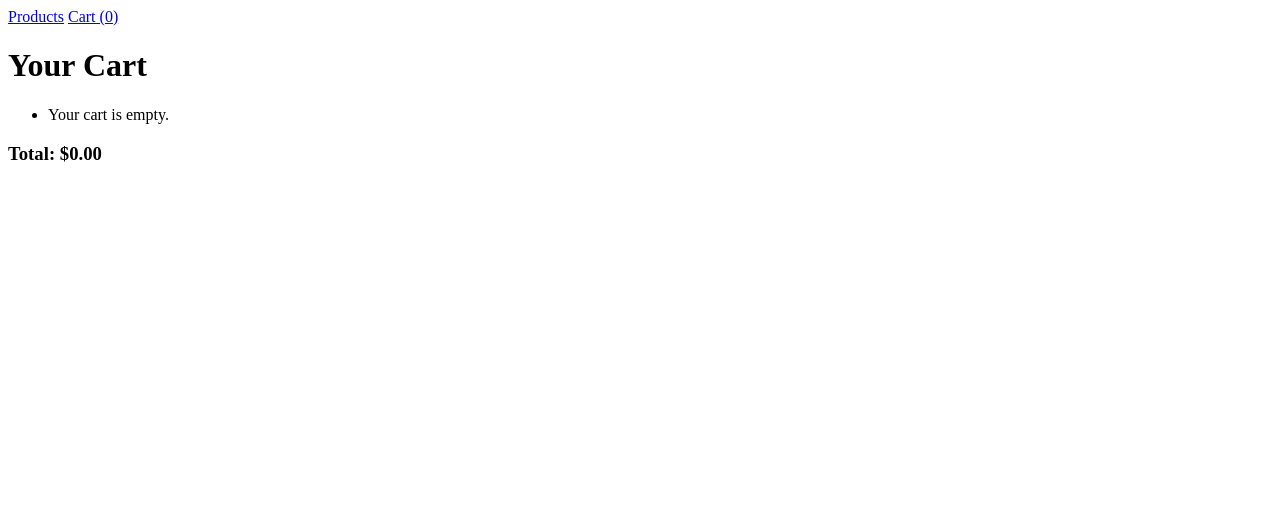
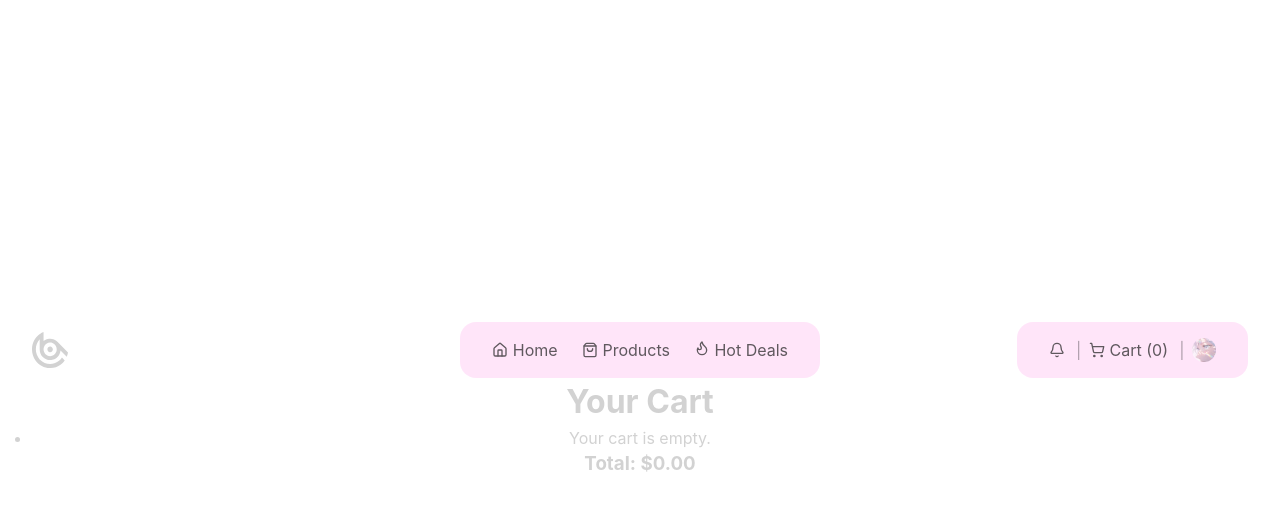
Before and after one commit to TheCubiq/foxconn-eshop, a SvelteKit app: page /cart in a window 1280 px wide. Shown: the top 508 px of the page. Built offline with nearby package versions, Linux system fonts and the light colour scheme.

Commit message:
✨ Home + Header ✨ Added global css 🎉 Cubiq Logo 🧪 On load on main page so far mimics the products page functionality (disabled) 🧪 Added main responsive navigation header

```diff
--- /dev/null
+++ b/src/app.css
@@ -0,0 +1,74 @@
+:root {
+  font-family: Inter, system-ui, Avenir, Helvetica, Arial, sans-serif;
+  line-height: 1.5;
+  font-weight: 400;
+
+  color-scheme: light dark;
+  color: rgba(255, 255, 255, 0.87);
+  background-color: #242424;
+
+  font-synthesis: none;
+  text-rendering: optimizeLegibility;
+  -webkit-font-smoothing: antialiased;
+  -moz-osx-font-smoothing: grayscale;
+
+  --clr-bg: #040404;
+  --clr-text: #d2d2d2;
+  --clr-accent: #ffe3f9;
+
+  --border-rad: 1em;
+
+
+  background: var(--clr-bg);
+}
+
+::selection {
+  color: #fff;
+  background: #f0f3;
+}
+
+html {
+  background: var(--clr-bg);
+}
+
+body {
+  margin: 0;
+  display: grid;
+  place-items: center;
+  min-width: 320px;
+  height: 100svh;
+
+  /* background: var(--clr-bg); */
+  color: var(--clr-text);
+  overflow: hidden;
+
+  padding: 2rem;
+}
+
+* {
+  margin: 0;
+  padding: 0;
+  box-sizing: border-box;
+}
+
+#app {
+
+  text-align: center;
+  display: flex;
+  justify-content: center;
+  flex-direction: column;
+
+  position: relative;
+
+  height: 100%;
+  width: calc(100svw - (100svw - 100%));
+  max-width: 80rem;
+}
+
+
+@media (prefers-color-scheme: light) {
+  :root {
+    color: #213547;
+    background-color: #ffffff;
+  }
+}
--- /dev/null
+++ b/src/lib/assets/CubiqLogo.svelte
@@ -0,0 +1,4 @@
+<svg width="36" height="36" viewBox="0 0 24 24" xmlns="http://www.w3.org/2000/svg" fill="currentColor">
+  <path d="M11.9941 13.4534C13.0013 13.5067 13.8602 12.711 13.912 11.6759C13.9378 11.1463 13.7425 10.6288 13.3778 10.2515C13.0601 9.92503 12.6342 9.72914 12.1824 9.70496C11.1752 9.65175 10.3163 10.4474 10.2645 11.4825C10.2128 12.5175 10.987 13.4002 11.9941 13.4534Z"></path>
+  <path fill-rule="evenodd" clip-rule="evenodd" d="M12.8012 18.6892C10.7186 18.9093 8.65019 18.1524 7.17005 16.6336C5.86169 15.2938 5.12985 13.4752 5.1322 11.5768V4.89238C1.70834 8.65296 1.70834 14.4982 5.1322 18.2588C5.20515 18.3386 5.28045 18.4184 5.35575 18.4958C7.17005 20.3628 9.60323 21.3664 12.0905 21.3664C13.0506 21.3664 14.0178 21.2164 14.9614 20.9093C17.0134 20.2418 18.7853 18.8779 19.9878 17.0472L21.828 18.9383C21.1032 19.9516 20.2325 20.8489 19.2442 21.5937C13.8625 25.6542 6.29702 24.4643 2.34369 18.9359C-1.60728 13.4051 -0.451874 5.62999 4.93218 1.56711C4.99807 1.51632 5.06631 1.46554 5.13456 1.41717C5.79109 0.94075 6.49234 0.534462 7.22888 0.200726C7.38419 0.130593 7.54185 0.0628779 7.69951 0V6.03144C8.22427 5.59129 8.80786 5.23337 9.42674 4.96977C10.0456 4.70617 10.7022 4.53446 11.3775 4.46433C13.4295 4.24909 15.4697 4.97944 16.9475 6.46191L23.9976 13.705C23.8329 14.6917 23.5505 15.6542 23.1575 16.5707L19.0089 12.3071C18.91 13.3011 18.6112 14.2636 18.1264 15.1294C17.5075 16.237 16.6133 17.156 15.5332 17.7896C15.1144 18.0363 14.672 18.237 14.2131 18.3869C13.7566 18.5369 13.2836 18.6385 12.8012 18.6892ZM13.6389 7.35187C11.3681 6.474 8.83374 7.65175 7.97954 9.98549C7.37242 11.6445 7.7654 13.5139 8.98199 14.7666L9.01729 14.8029C9.45263 15.2406 9.97032 15.5792 10.5398 15.7993C12.8106 16.6796 15.3426 15.5018 16.2015 13.1681C17.0557 10.8343 15.9097 8.22975 13.6389 7.35187Z"></path>
+</svg>
--- /dev/null
+++ b/src/lib/components/Header.svelte
@@ -0,0 +1,215 @@
+<script lang="ts">
+  import { cart } from '$lib/store';
+
+	import { Bell, Flame, House, ShoppingBag, ShoppingCart } from 'lucide-svelte';
+
+	import Logo from '$lib/assets/CubiqLogo.svelte';
+  import pfp from '$lib/assets/images/pfp.webp';
+</script>
+
+<header>
+	<!-- logo -->
+  <Logo />
+
+	<nav class="menu">
+    <a href="/">
+      <House size="1em" />
+      <span>Home</span>
+    </a>
+    <a href="/products">
+      <ShoppingBag size="1em" />
+      <span>Products</span>
+    </a>
+    <a href="/products?hot" class="mobile-hide">
+      <Flame size="1em" />
+      <span>Hot Deals</span>
+    </a>
+    <a href="/cart" class="mobile">
+      <ShoppingCart size="1em" />
+      <span>Cart ({$cart.length})</span>
+    </a>
+    <a href="/" class="pfp mobile">
+			<img src={pfp} alt="pfp" />
+		</a>
+
+	</nav>
+
+	<nav class="user">
+		<a href="/">
+			<Bell size="1em" />
+		</a>
+    <a href="/cart">
+      <ShoppingCart size="1em" />
+      Cart ({$cart.length})
+    </a>
+		<a href="/" class="pfp">
+			<img src={pfp} alt="pfp" />
+		</a>
+	</nav>
+</header>
+
+<style>
+	:root {
+		--bg-img: 'https://i.imgur.com/20Q7JDm.png';
+	}
+
+	header {
+		margin-inline: var(--card-padding);
+		display: grid;
+		grid-template-columns: 1fr auto 1fr;
+		/* justify-items: center; */
+		align-items: center;
+
+		position: relative;
+	}
+
+	header > nav {
+		/* background-color: color-mix(
+          in lab,
+          var(--clr-bg) 80%,
+          transparent
+      ); */
+		background-color: var(--clr-accent);
+
+		border-radius: var(--border-rad);
+		padding: 1em 2em;
+
+		backdrop-filter: blur(12px);
+		opacity: 0.9;
+
+		gap: 1.5em;
+	}
+
+	a {
+		display: flex;
+		align-items: center;
+		gap: 0.3em;
+		text-decoration: none;
+		color: var(--clr-bg);
+    opacity: .7;
+    transition: .2s;
+	}
+
+	a:hover {
+		/* color: var(--clr-primary); */
+    opacity: 1;
+	}
+
+	a.pfp {
+		/* background-image: var(--bg-img); */
+		background-size: cover;
+		background-position: center;
+
+		height: 1.5em;
+		aspect-ratio: 1;
+
+		border-radius: 50%;
+		overflow: hidden;
+	}
+
+	a.pfp > img {
+		height: 100%;
+		width: 100%;
+		object-fit: cover;
+	}
+
+  a span,
+  .mobile-hide {
+    display: none;
+  }
+
+	header {
+		z-index: 999999;
+
+		position: fixed;
+		left: 0;
+		right: 0;
+
+		--outset: 2em;
+
+		bottom: var(--outset);
+
+		margin: 0;
+	}
+
+	/* subtle shadow for phone nav */
+	header::before {
+		content: '';
+		position: absolute;
+		inset: 0;
+		bottom: calc(var(--outset) * -1);
+		/* background-image: var(--bg-img); */
+		/* background-size: cover; */
+		/* background-position: center; */
+		/* background: black; */
+		z-index: -1;
+
+		background: linear-gradient(#0000 0%, #000 100%);
+		opacity: 0.7;
+		/* background: #000; */
+
+		top: -5em;
+		/* filter: brightness(0.5); */
+		z-index: -1;
+	}
+
+	:global(header > svg),
+	header > nav.user {
+		visibility: hidden;
+		width: 0;
+	}
+
+	@media (min-width: 48rem) {
+		header {
+			position: sticky;
+			top: 0;
+			bottom: unset;
+      white-space: nowrap;
+      gap: 1em;
+		}
+
+		header::before {
+			display: none;
+		}
+
+		:global(header > svg),
+		header > nav.user {
+			visibility: visible;
+			width: auto;
+		}
+
+    a span,
+    .mobile-hide {
+      display: inline;
+    }
+
+    a.mobile {
+      display: none;
+    }
+
+	}
+
+	nav.user {
+		justify-self: end;
+	}
+
+	svg {
+		justify-self: start;
+	}
+
+	nav {
+		display: flex;
+		list-style: none;
+		font-size: 1rem;
+	}
+
+	nav.user > :not(:nth-child(1))::before {
+		content: '|';
+		position: absolute;
+		margin-inline-start: -0.8em;
+		line-height: 0.5em;
+		color: var(--clr-bg);
+		pointer-events: none;
+		opacity: 0.5;
+	}
+</style>
--- a/src/routes/+layout.svelte
+++ b/src/routes/+layout.svelte
@@ -1,10 +1,9 @@
 <script lang="ts">
-  import { cart } from '$lib/store';
+  import '../app.css'
+	import Header from '$lib/components/Header.svelte';
 </script>
 
-<nav>
-  <a href="/products">Products</a>
-  <a href="/cart">Cart ({$cart.length})</a>
-</nav>
+
+<Header />
 
 <slot />
--- a/src/routes/+page.svelte
+++ b/src/routes/+page.svelte
@@ -1,2 +1,154 @@
-<h1>Welcome to SvelteKit</h1>
-<p>Visit <a href="https://kit.svelte.dev">kit.svelte.dev</a> to read the documentation</p>
+<script lang="ts">
+	import flash from '$lib/assets/models/camera.splinecode?url';
+
+	// import type { PageData } from './$types';
+	// import type { Product } from '$lib/store';
+
+	// export let data: PageData; // loaded from page.ts
+
+	// const products: Product[] = data.products || [];
+
+	// const getProducts = (n: number) => {
+	// 	return products.slice(0, n);
+	// };
+</script>
+
+<main>
+	<section id="hero">
+		<article id="title">
+			<h1>Cubiq's Electro</h1>
+			<p>Meet your new favorite electronic store!</p>
+			<a href="/products">Get Started 🔥</a>
+		</article>
+		<article id="grid">
+			<!-- {#each getProducts(3) as product} -->
+			{#each Array(3) as _}
+				<div class="container">
+					<spline-viewer events-target="global" url={flash} background="transparent"></spline-viewer>
+					<menu>
+						<a href=" ">see more</a>
+					</menu>
+				</div>
+			{/each}
+		</article>
+	</section>
+</main>
+
+<style>
+	main {
+		flex: 1;
+		display: flex;
+		align-items: center;
+		background-color: var(--clr-bg);
+		/* padding: 1.5rem; */
+		column-gap: var(--spacing);
+		row-gap: var(--spacing-half);
+		max-width: 100rem;
+
+		margin-bottom: 5rem;
+	}
+
+	section {
+		flex: 1;
+		display: flex;
+		flex-direction: column;
+		justify-content: center;
+		text-align: start;
+		gap: 2em;
+	}
+
+	#title {
+		display: flex;
+		flex-direction: column;
+		justify-content: center;
+		padding-inline: 25%;
+		text-align: start;
+	}
+
+	h1 {
+		font-size: 2.6rem;
+	}
+
+	p {
+		margin-bottom: 1.25em;
+	}
+
+	#title a {
+		padding: 0.5em 1em;
+		border-radius: 1em;
+		background: var(--clr-accent);
+		color: var(--clr-bg);
+		text-decoration: none;
+		text-align: center;
+	}
+
+	#grid {
+		display: grid;
+		grid-template-columns: 1fr 1fr;
+		grid-auto-rows: 1fr;
+		gap: 2em;
+		height: 50vh;
+		min-height: 20rem;
+		max-height: 30rem;
+	}
+
+	.container {
+		border-radius: 2em;
+		overflow: hidden;
+		background: var(--clr-accent);
+		position: relative;
+		text-align: center;
+	}
+
+	.container > spline-viewer {
+		transition: 0.3s;
+	}
+
+	.container:hover > spline-viewer,
+	.container:focus-within > spline-viewer {
+		transform: scale(1.1);
+	}
+
+	#grid .container:nth-child(1) {
+		grid-row: span 2;
+	}
+
+	menu {
+		position: absolute;
+		bottom: 25%;
+		inset-inline: 0;
+		transition: 0.4s;
+	}
+
+	.container a {
+		opacity: 0;
+		transition: 0.4s;
+		background: var(--clr-bg);
+		color: var(--clr-text);
+		padding: 0.5em 1em;
+		border-radius: 1em;
+		text-decoration: none;
+		transform: translateY(1em);
+		display: inline-block;
+		box-shadow: 2px 4px 16px #0008;
+	}
+
+	.container:hover a,
+	.container:focus-within a {
+		opacity: 1;
+		transform: translateY(0em);
+	}
+
+	@media (min-width: 48rem) {
+		section {
+			grid-auto-flow: column;
+			grid-auto-columns: 1fr;
+			display: grid;
+			align-items: center;
+		}
+
+		main {
+			margin-bottom: 0;
+		}
+	}
+</style>
```
Also changed, not shown: src/lib/store.ts (+7 -0 lines), src/routes/+page.ts (added, +14 -0 lines), src/lib/assets/images/pfp.webp (added), 1 other file (tests, documents, lock files or other folders).
